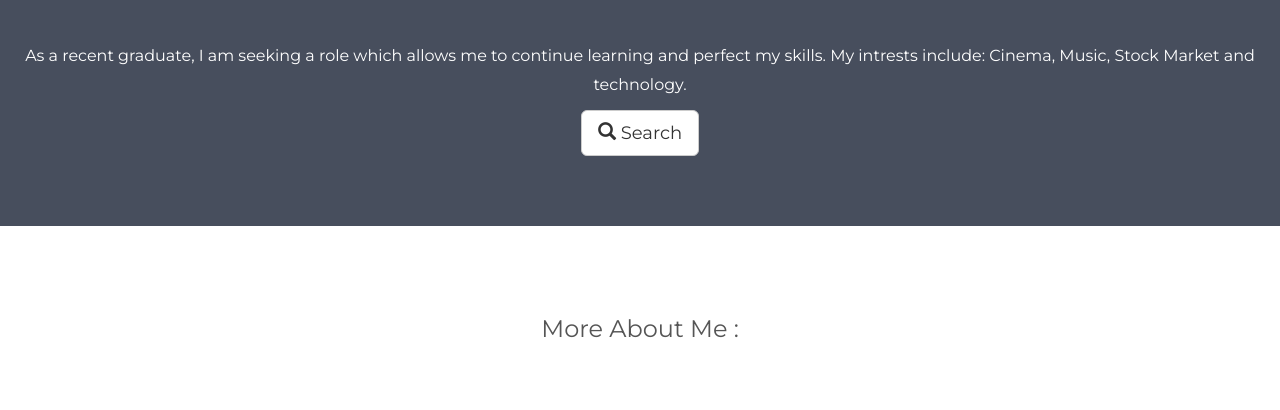
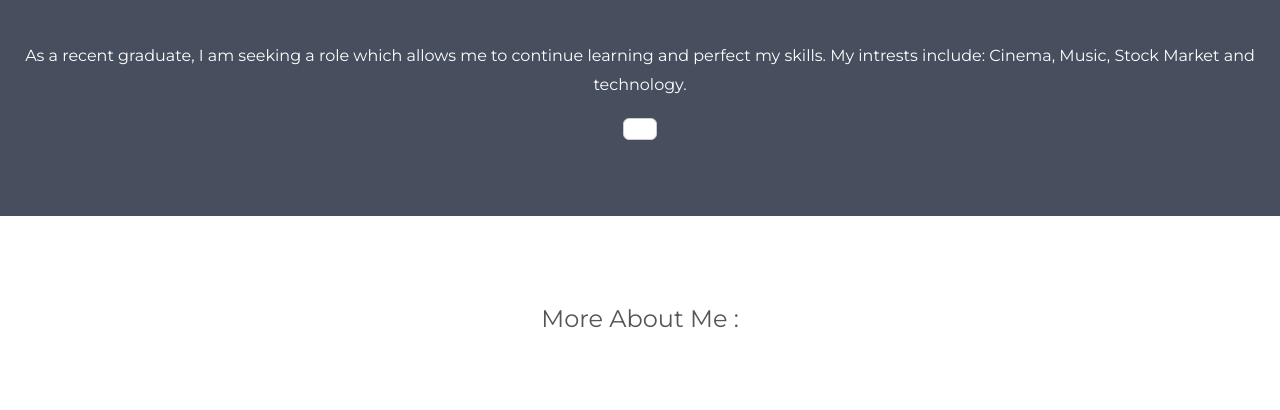
Before and after one commit to Dark-Knight-Rises/portfolio3, a plain HTML site: page index.html in a window 1280 px wide. Shown: the part 821-1231 px from the top of the page. Drawn offline with nearby package versions, Linux system fonts and the light colour scheme.

Commit message:
Update index.html

```diff
--- a/index.html
+++ b/index.html
@@ -86,7 +86,7 @@
   <h3 class="margin">Who Am I? </h3>
   <p>As a recent graduate, I am seeking a role which allows me to continue learning and perfect my skills. My intrests include:  Cinema, Music, Stock Market and technology. </p>
   <a href="#" class="btn btn-default btn-lg">
-    <span class="glyphicon glyphicon-search"></span> Search
+    <!--<span class="glyphicon glyphicon-search"></span> Search-->
   </a>
 </div>
 
```
